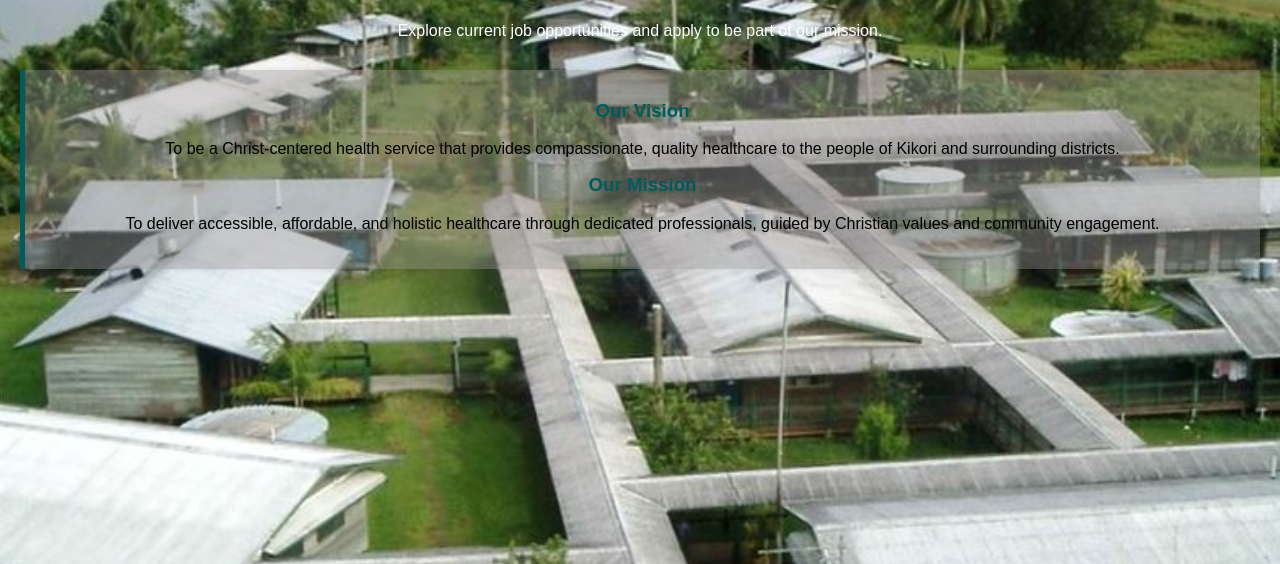
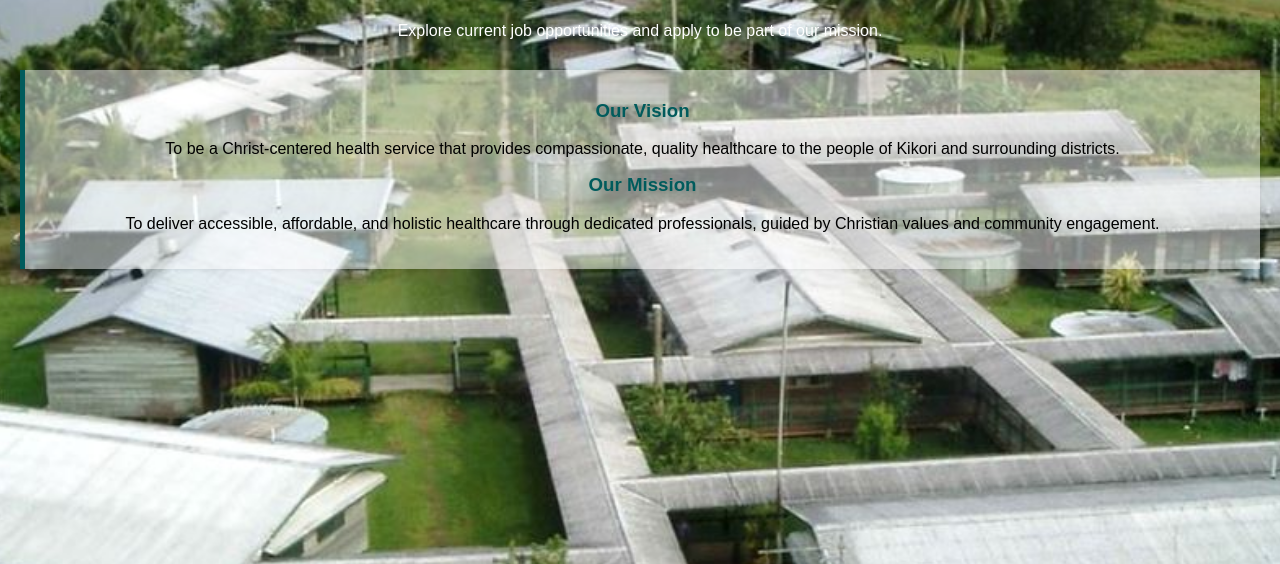
Before and after one commit to GCSKDH-Adverts-Hub/Adverts-Hub, a plain HTML site: page index.html in a window 1280 px wide. Shown: the part 236-800 px from the top of the page. Drawn offline with Linux system fonts and the light colour scheme.

Commit message:
Add files via upload

```diff
--- a/style.css
+++ b/style.css
@@ -103,7 +103,7 @@ footer {
 
 
 .vision-mission {
-  background-color: #96919167;
+  background-color: #ffffff77;
   padding: 20px;
   margin-top: 30px;
   border-left: 5px solid #005b5c;
```
